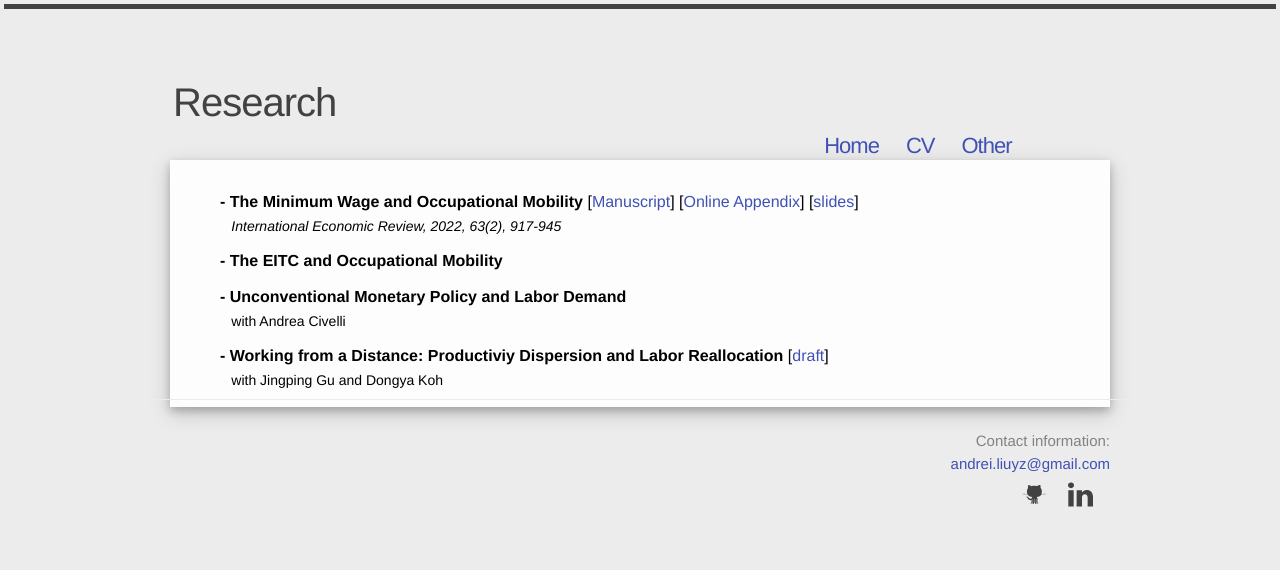
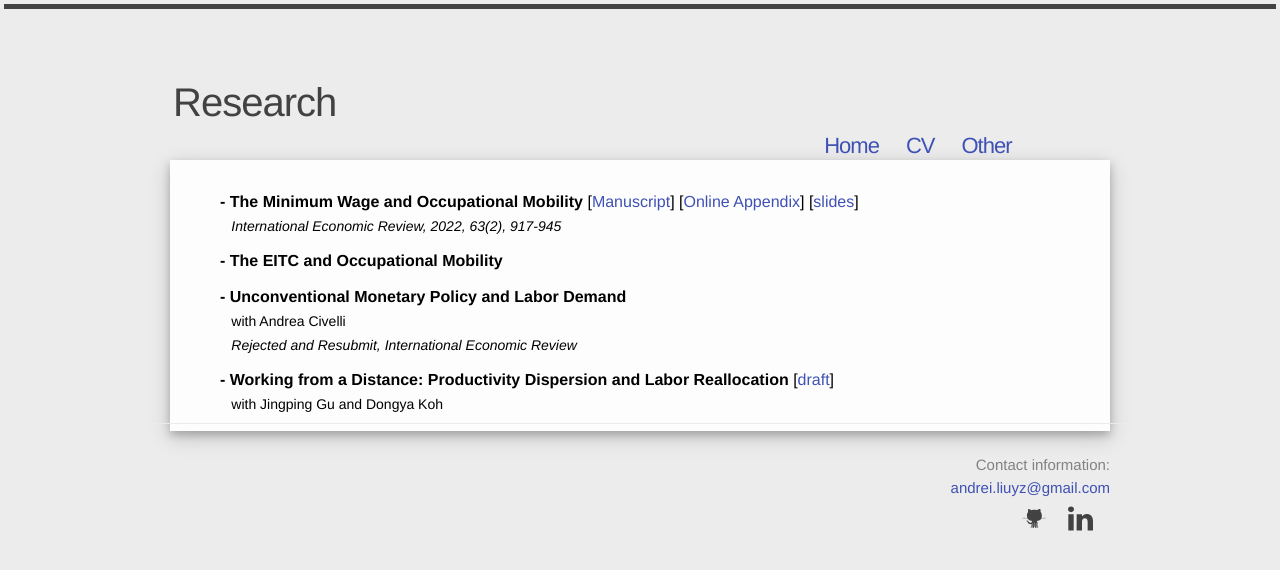
Before and after one commit to Andrew-YizhouLiu/Andrew-YizhouLiu.github.io, a Jekyll site: the page built from research.html, in a window 1280 px wide. Shown: the top 570 px of the page. Built offline with Jekyll 4.4.1, drawn with Linux system fonts in a browser that asks for light colours; comment, search, counter and statistics services are not loaded.

Commit message:
Oct 2023

```diff
--- a/research.html
+++ b/research.html
@@ -52,11 +52,12 @@ title: Andrew Yizhou Liu
 
         <p style="margin-bottom: 0.7cm;font-size:16px;color:black"><b> - Unconventional Monetary Policy and Labor Demand </b>
            <br>
-         <span style="font-size:14px;margin-left:0.3cm;"> with Andrea Civelli <span> </p>
+         <span style="font-size:14px;margin-left:0.3cm;"> with Andrea Civelli <span>
+        <br/> <span style="font-size:14px;margin-left:0.3cm;font-style:italic;"> Rejected and Resubmit, International Economic Review <span> </p>
           <p style="margin-bottom: -0.4cm;">   </p>
 
           <p style="margin-bottom: 0.7cm;font-size:16px;color:black"><b> - Working from a Distance:
-          Productiviy Dispersion and Labor Reallocation </b>
+          Productivity Dispersion and Labor Reallocation </b>
             [<a href="files/COVID_Recovery.pdf"
             target="_blank">draft</a>] <br>
            <span style="font-size:14px;margin-left:0.3cm;"> with Jingping Gu and Dongya Koh <span> </p>
@@ -115,11 +116,12 @@ title: Andrew Yizhou Liu
 
       <p style="margin-bottom: 0.7cm;font-size:14px;color:black"><b> - Unconventional Monetary Policy and Labor Demand </b>
          <br>
-       <span style="font-size:12px;margin-left:0.3cm;"> with Andrea Civelli <span> </p>
+       <span style="font-size:12px;margin-left:0.3cm;"> with Andrea Civelli <span>
+        <br/> <span style="font-size:14px;margin-left:0.3cm;font-style:italic;"> Rejected and Resubmit, International Economic Review <span> </p>
         <p style="margin-bottom: -0.4cm;">   </p>
 
         <p style="margin-bottom: 0.7cm;font-size:14px;color:black"><b> - Working from a Distance:
-        Productiviy Dispersion and Labor Reallocation </b>
+        Productivity Dispersion and Labor Reallocation </b>
           [<a href="files/COVID_Recovery.pdf"
           target="_blank">draft</a>] <br>
          <span style="font-size:12px;margin-left:0.3cm;"> with Jingping Gu and Dongya Koh <span> </p>
```
Also changed, not shown: 3 other files.
